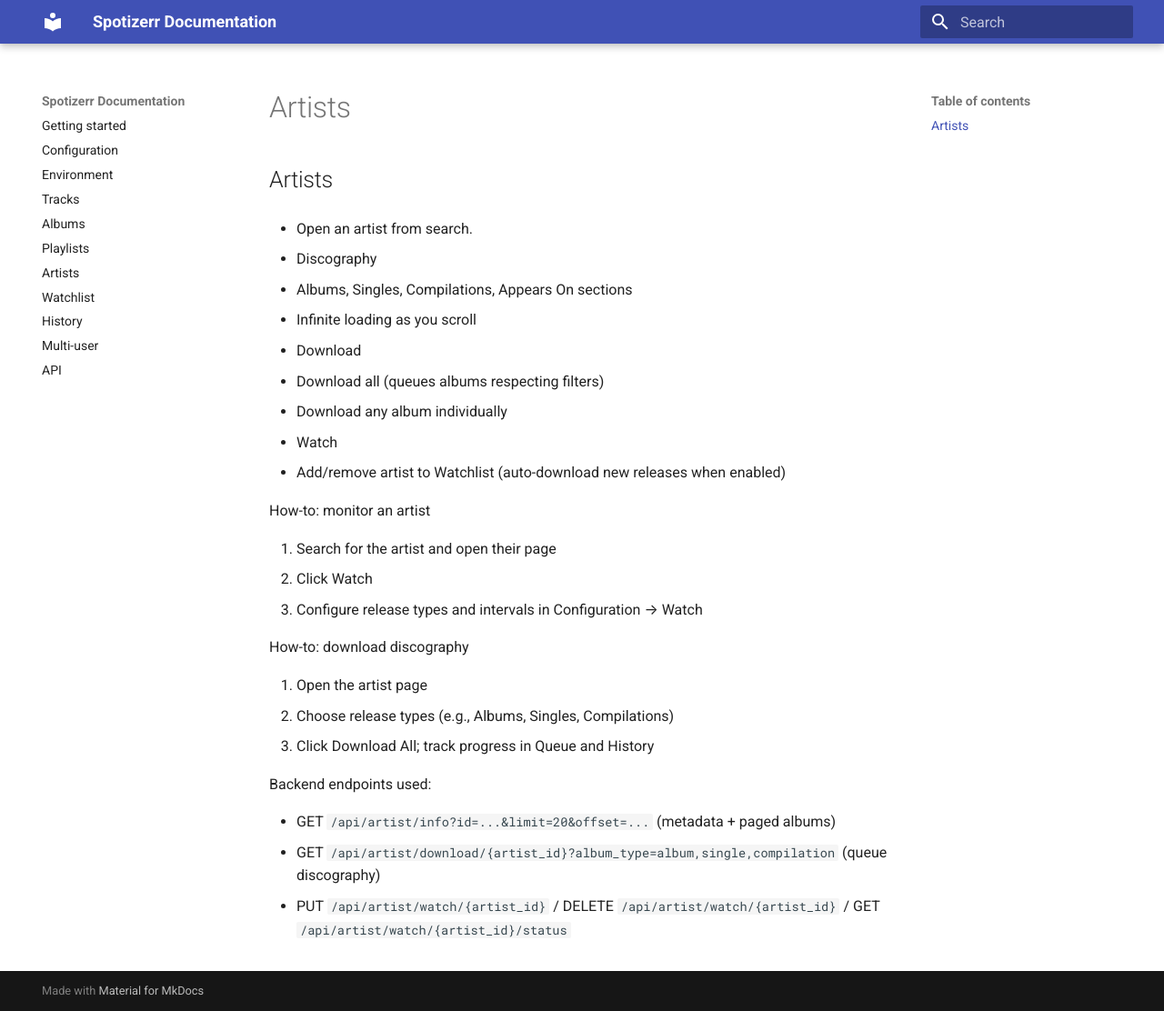
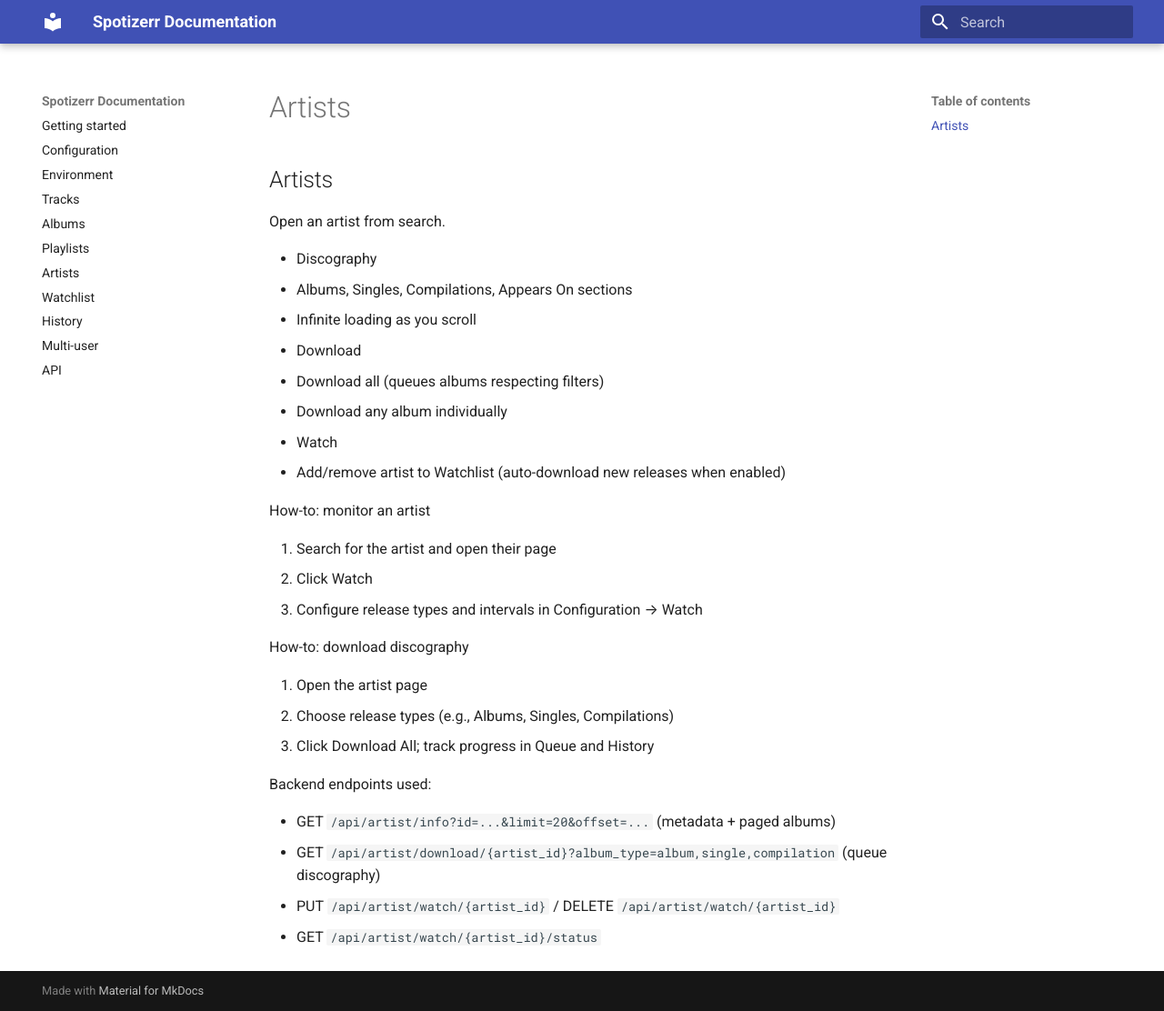
Before and after one commit to spotizerr-dev/spotizerr, an MkDocs documentation site: the page built from docs/user/artists.md, in a window 1280 px wide and 1112 px high. Shown: the whole window at 91% size. Built offline with MkDocs 1.6.1 and Material for MkDocs 9.7.7, drawn with Linux system fonts in a browser that asks for light colours.

Commit message:
chore(docs): more format fixes

```diff
--- a/docs/user/artists.md
+++ b/docs/user/artists.md
@@ -1,6 +1,6 @@
 ## Artists
 
-- Open an artist from search.
+Open an artist from search.
 
 - Discography
   - Albums, Singles, Compilations, Appears On sections
@@ -27,4 +27,5 @@
 
 - GET `/api/artist/info?id=...&limit=20&offset=...` (metadata + paged albums)
 - GET `/api/artist/download/{artist_id}?album_type=album,single,compilation` (queue discography)
-- PUT `/api/artist/watch/{artist_id}` / DELETE `/api/artist/watch/{artist_id}` / GET `/api/artist/watch/{artist_id}/status`
+- PUT `/api/artist/watch/{artist_id}` / DELETE `/api/artist/watch/{artist_id}`
+- GET `/api/artist/watch/{artist_id}/status`
```
Also changed, not shown: docs/user/playlists.md (+4 -3 lines).
